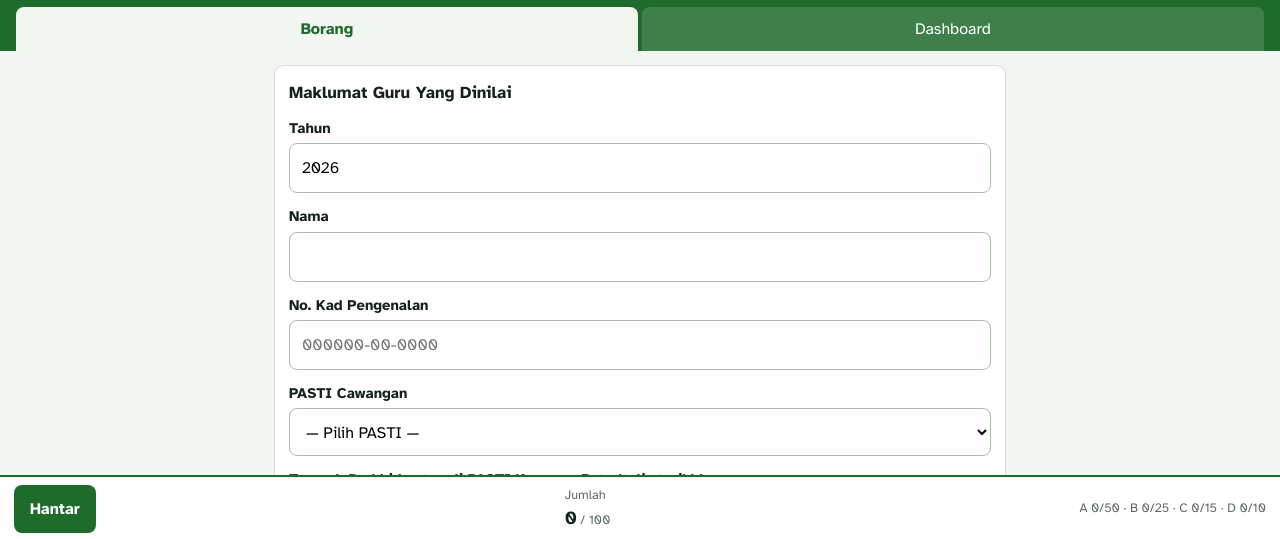
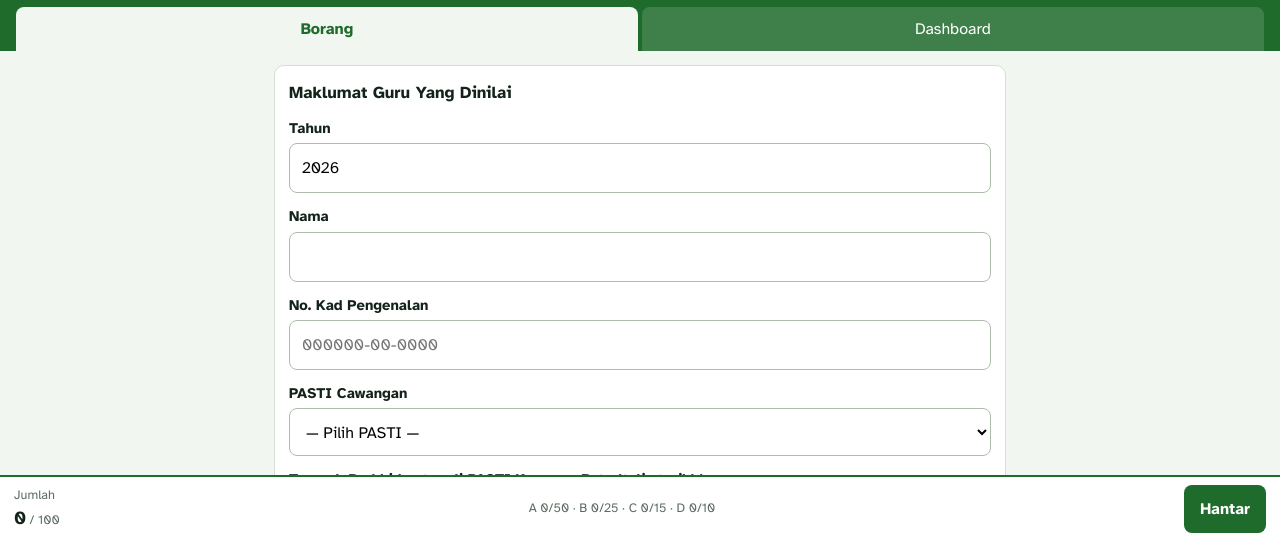
Before and after one commit to sukdppkb/KPI_PASTI, a plain HTML site: page index.html in a window 1280 px wide. Shown: the part 259-798 px from the top of the page. Drawn offline with Linux system fonts and the light colour scheme.

```diff
--- a/index.html
+++ b/index.html
@@ -85,7 +85,7 @@ button.b.o{background:#fff;color:var(--g);border:1px solid var(--g)}button.b.r{b
 <label class="f" for="pKp">No. K/P</label><input type="text" id="pKp" inputmode="numeric" maxlength="14">
 <label class="f" for="pJawatan">Jawatan</label><input type="text" id="pJawatan">
 <label class="f" for="ulasan">Ulasan</label><textarea id="ulasan" rows="3"></textarea></div>
-<div id="fmsg"></div><div class="bar"><button class="b" id="send">Hantar</button><div>Jumlah <br><strong id="tot">0</strong> / 100</div><div id="sub">A 0/50 · B 0/25 · C 0/15 · D 0/10</div></div>
+<div class="bar"><div>Jumlah <br><strong id="tot">0</strong> / 100</div><div id="sub">A 0/50 · B 0/25 · C 0/15 · D 0/10</div><button class="b" id="send">Hantar</button></div>
 </form></div>
 </form></div>
 
```
